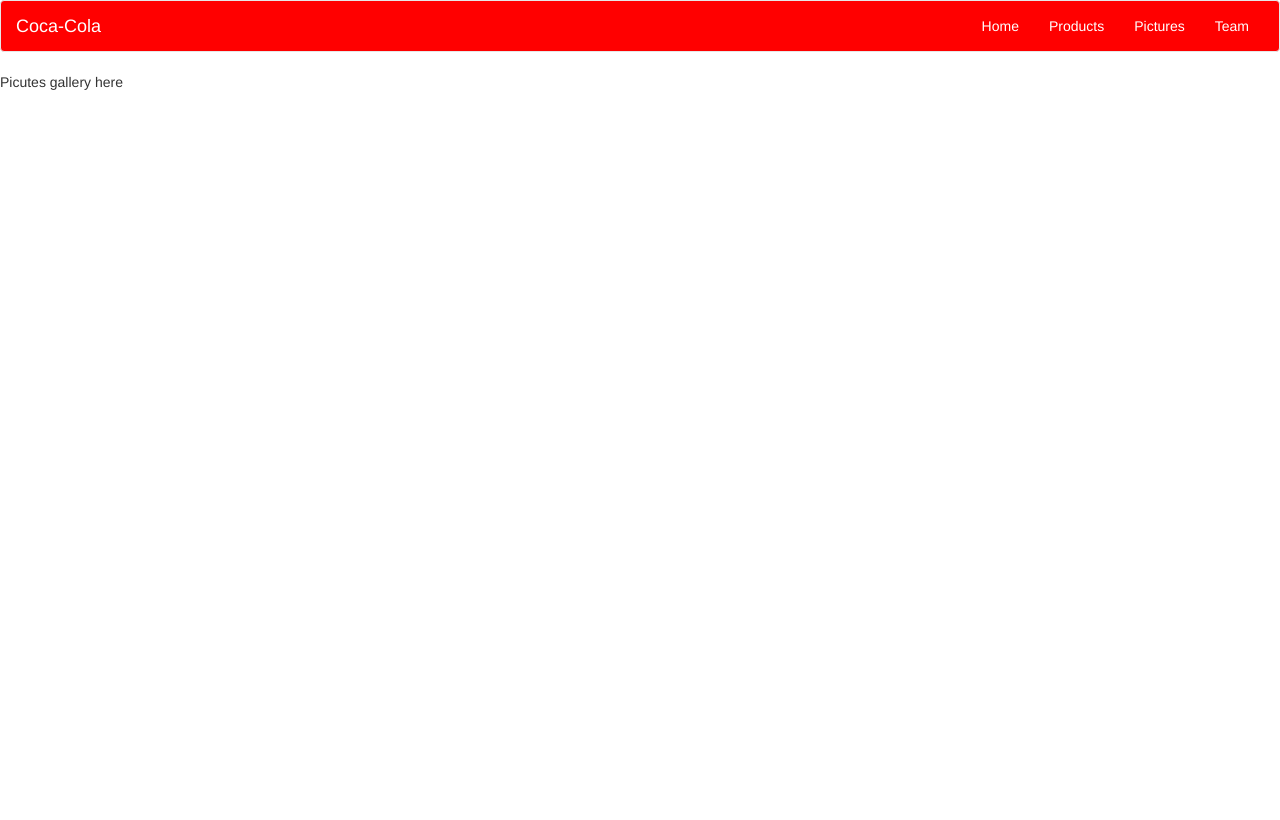
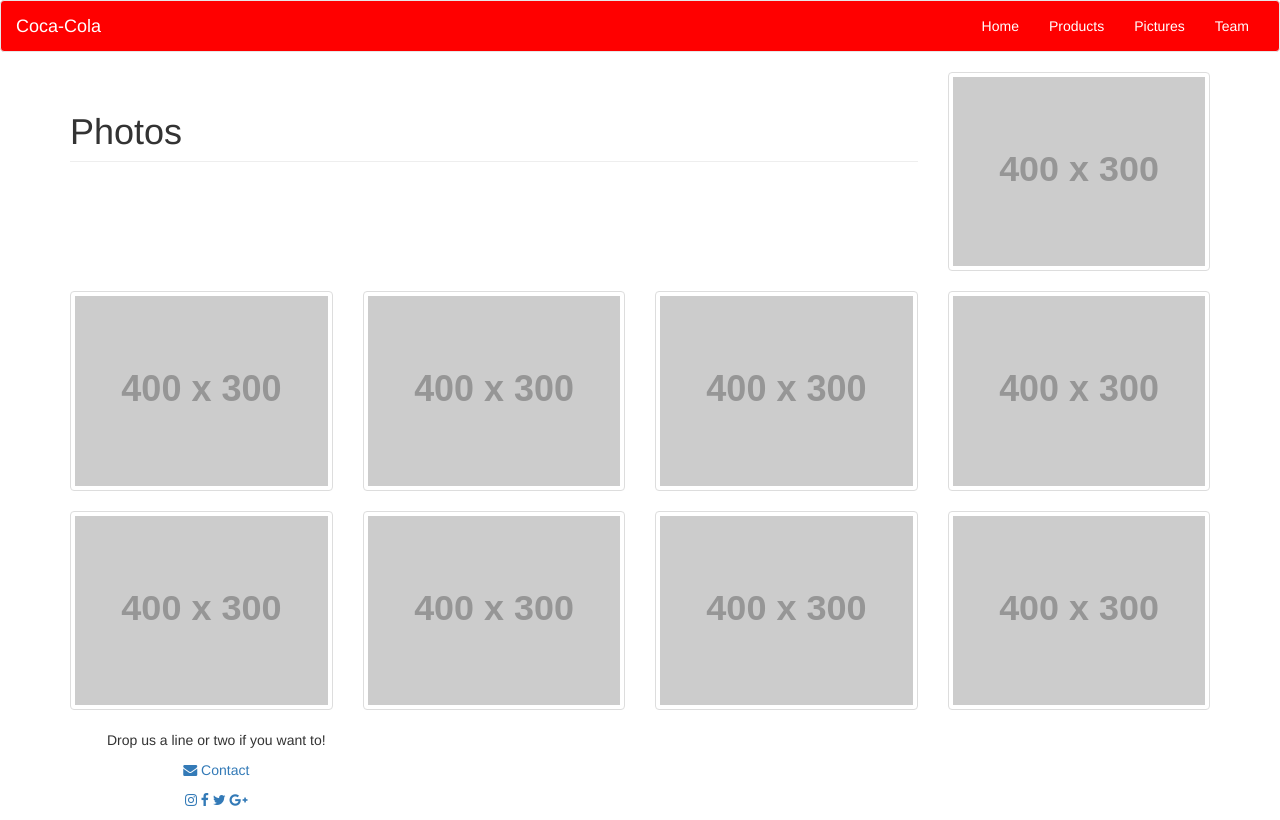
Before and after one commit to sergiojavierreyes/business-website, a website: page photos.html in a window 1280 px wide. Drawn offline with Linux system fonts and the light colour scheme; placeholder pictures from the web are drawn by us.

Commit message:
working on photo collage, clean file

```diff
--- a/photos.html
+++ b/photos.html
@@ -45,7 +45,90 @@
   		</div><!-- /.container-fluid -->
   	</nav>
 
-  	Picutes gallery here
+    <!-- CODE FOR THE ACTUAL PHOTO GALLERY -->
+    <!-- Page Content -->
+    <div class="container">
+
+        <div class="row">
+
+            <div class="col-lg-9">
+                <h1 class="page-header">Photos</h1>
+            </div>
+
+
+            <div class="col-lg-3 col-md-4 col-xs-6 thumb">
+                <a class="thumbnail" href="#">
+                    <img class="img-responsive" src="http://placehold.it/400x300" alt="">
+                </a>
+            </div>
+            <div class="col-lg-3 col-md-4 col-xs-6 thumb">
+                <a class="thumbnail" href="#">
+                    <img class="img-responsive" src="http://placehold.it/400x300" alt="">
+                </a>
+            </div>
+            <div class="col-lg-3 col-md-4 col-xs-6 thumb">
+                <a class="thumbnail" href="#">
+                    <img class="img-responsive" src="http://placehold.it/400x300" alt="">
+                </a>
+            </div>
+            <div class="col-lg-3 col-md-4 col-xs-6 thumb">
+                <a class="thumbnail" href="#">
+                    <img class="img-responsive" src="http://placehold.it/400x300" alt="">
+                </a>
+            </div>
+            <div class="col-lg-3 col-md-4 col-xs-6 thumb">
+                <a class="thumbnail" href="#">
+                    <img class="img-responsive" src="http://placehold.it/400x300" alt="">
+                </a>
+            </div>
+            <div class="col-lg-3 col-md-4 col-xs-6 thumb">
+                <a class="thumbnail" href="#">
+                    <img class="img-responsive" src="http://placehold.it/400x300" alt="">
+                </a>
+            </div>
+            <div class="col-lg-3 col-md-4 col-xs-6 thumb">
+                <a class="thumbnail" href="#">
+                    <img class="img-responsive" src="http://placehold.it/400x300" alt="">
+                </a>
+            </div>
+            <div class="col-lg-3 col-md-4 col-xs-6 thumb">
+                <a class="thumbnail" href="#">
+                    <img class="img-responsive" src="http://placehold.it/400x300" alt="">
+                </a>
+            </div>
+            <div class="col-lg-3 col-md-4 col-xs-6 thumb">
+                <a class="thumbnail" href="#">
+                    <img class="img-responsive" src="http://placehold.it/400x300" alt="">
+                </a>
+            </div>
+        </div>
+
+
+<!-- end of photo gallery block -->
+
+
+
+
+
+
+
+
+
+     <footer class="footer">
+        <div class="container text-center">
+          <div class="row">
+            <div class="col-lg-3 col-md-6">
+              <p>Drop us a line or two if you want to!</p>
+              <p><a href="" title="Contact me!"><i class="fa fa-envelope"></i> Contact</a></p>
+              <p class="text-muted">
+                <a href="https://www.instagram.com/cocacola/"><i class= "fa fa-instagram"></i></a>
+                <a href="https://www.facebook.com/cocacolanetherlands/"><i class="fa fa-facebook"></i></a>
+                <a href="https://twitter.com/cocacola_nl?lang=nl"><i class="fa fa-twitter"></i></a>
+                <a href="https://plus.google.com/+Coca-Cola"><i class="fa fa-google-plus"></i></a>
+              </p>
+            </div>
+          </div>
+        </footer>
   	<!-- jQuery (necessary for Bootstrap's JavaScript plugins) -->
   	<script src="./js/jquery.min.js"></script>
   	<!-- Include all compiled plugins (below), or include individual files as needed -->
```
